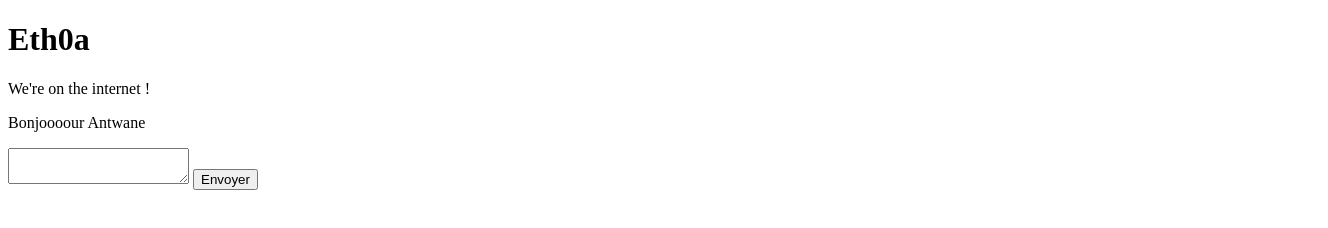
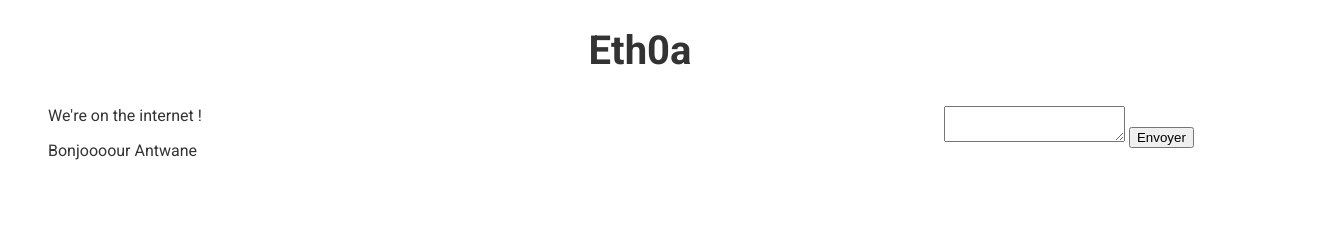
Before and after one commit to Dmoulart/eth0a, a website: page views/index.html in a window 1280 px wide. Shown: the whole page, 1328 px wide, since content can reach past the window. Drawn offline with nearby package versions, Linux system fonts and the light colour scheme; files that its build step writes are made by us from their sources; no server answers.

Commit message:
Style a little

```diff
--- /dev/null
+++ b/public/main.css
@@ -0,0 +1,87 @@
+
+
+html {
+    font-family: 'Roboto', sans-serif;
+    color: #333;
+}
+
+body{
+    display:flex;
+    flex-direction:column;
+    margin: 0;
+    padding: 0;
+    box-sizing: border-box;
+    min-height: 100vh;
+    overflow-x: hidden;
+}
+
+.app{
+    display:flex;
+    flex-direction:column;
+    height:100%;
+    width: 100%;
+    min-height: 100vh;
+}
+
+.w-100{
+    width: 100%;
+}
+
+.w-30{
+    width: 30%;
+}
+
+.w-70{
+    width: 70%;
+}
+
+.h-100 {
+    height: 100%;
+}
+
+.h-80{
+    height: 80%;
+}
+
+.fill {
+    width: 100%;
+    height: 100%;
+}
+
+.m-auto{
+    display: flex;
+    margin: auto;
+}
+
+.mx-3{
+    margin-left: 3rem;
+    margin-right: 3rem;
+}
+
+.mx-auto{
+    margin-left: auto;
+    margin-right: auto;
+}
+
+.centered {
+    display: flex;
+    justify-content: center;
+    align-items: center;
+}
+
+.columns {
+    display: flex;
+    flex-direction: column;
+}
+
+.title {
+    font-size: 2.5rem;
+    font-weight: bold;
+    text-align: center;
+    margin-bottom: 1rem;
+}
+
+.rows{
+    display: flex;
+    flex-direction: row;
+}
--- a/views/index.html
+++ b/views/index.html
@@ -4,17 +4,36 @@
     <meta charset="UTF-8" />
     <meta http-equiv="X-UA-Compatible" content="IE=edge" />
     <meta name="viewport" content="width=device-width, initial-scale=1.0" />
+    <link rel="stylesheet" type="text/css" href="main.css" />
+    <link rel="preconnect" href="https://fonts.googleapis.com" />
+    <link rel="preconnect" href="https://fonts.gstatic.com" crossorigin />
+    <link
+      href="https://fonts.googleapis.com/css2?family=Roboto:wght@100;300;400;500;700;900&display=swap"
+      rel="stylesheet"
+    />
     <title>Eth0a</title>
   </head>
   <body>
-    <h1>Eth0a</h1>
+    <div class="app">
+      <h1 class="title centered">Eth0a</h1>
+      <div class="page h-100 w-100 column centered mx-3">
+        <div class="rows fill">
+          <div class="w-70">
             <p>We're on the internet !</p>
             <p>Bonjoooour Antwane</p>
-    <ul id="messages"></ul>
+          </div>
+          <div class="w-30">
+            <ul id="messages h-80"></ul>
+            <div id="chat-input">
               <form id="form">
                 <textarea id="input"></textarea>
                 <button type="submit">Envoyer</button>
               </form>
+            </div>
+          </div>
+        </div>
+      </div>
+    </div>
   </body>
   <script src="/socket.io/socket.io.js"></script>
   <script>
```
Also changed, not shown: app/chat/chat-component.js (added, +15 -0 lines), app/chat/user.js (added). Lines whose indentation alone changed are shown as unchanged.
